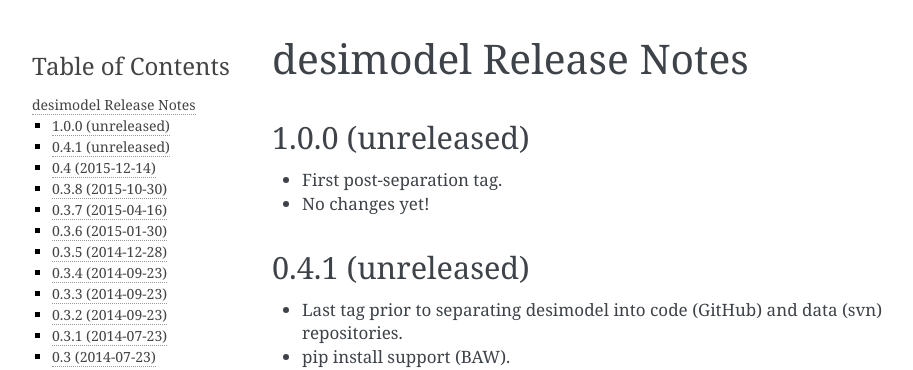
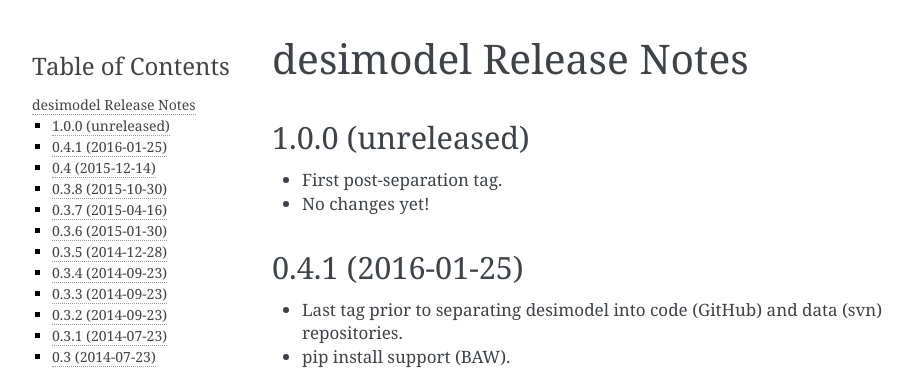
Before and after one commit to desihub/desimodel, a Sphinx documentation site: the page built from doc/release_notes.rst, in a window 1280 px wide and 900 px high. Shown: the top 370 px of the window, without its empty margins (148-1061 px from the left). Built offline with Sphinx 7.4.7, drawn with Linux system fonts in a browser that asks for light colours.

```diff
--- a/doc/release_notes.rst
+++ b/doc/release_notes.rst
@@ -8,7 +8,7 @@ desimodel Release Notes
 * First post-separation tag.
 * No changes yet!
 
-0.4.1 (unreleased)
+0.4.1 (2016-01-25)
 ------------------
 
 * Last tag prior to separating desimodel into code (GitHub) and data (svn)
--- a/py/desimodel/_version.py
+++ b/py/desimodel/_version.py
@@ -1 +1 @@
-__version__ = '0.4.0.dev2465'
+__version__ = '0.4.1'
```
